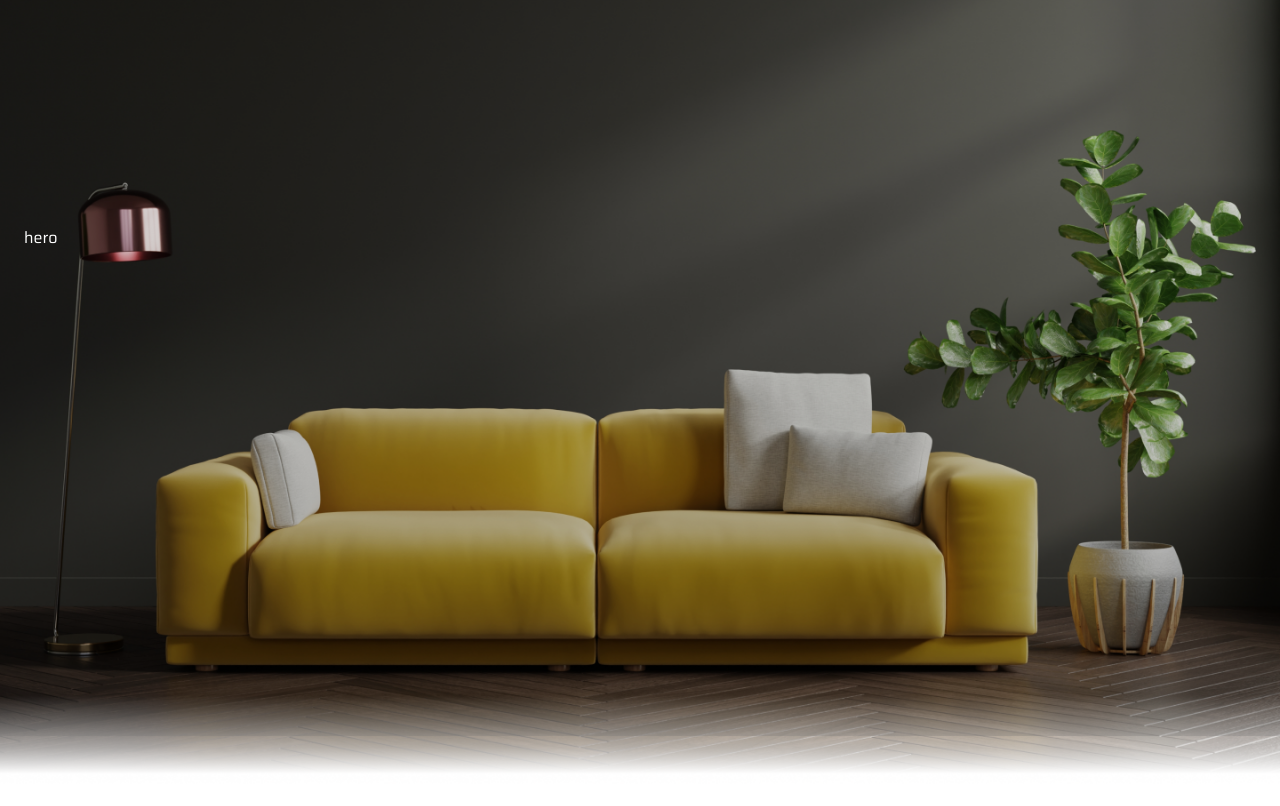
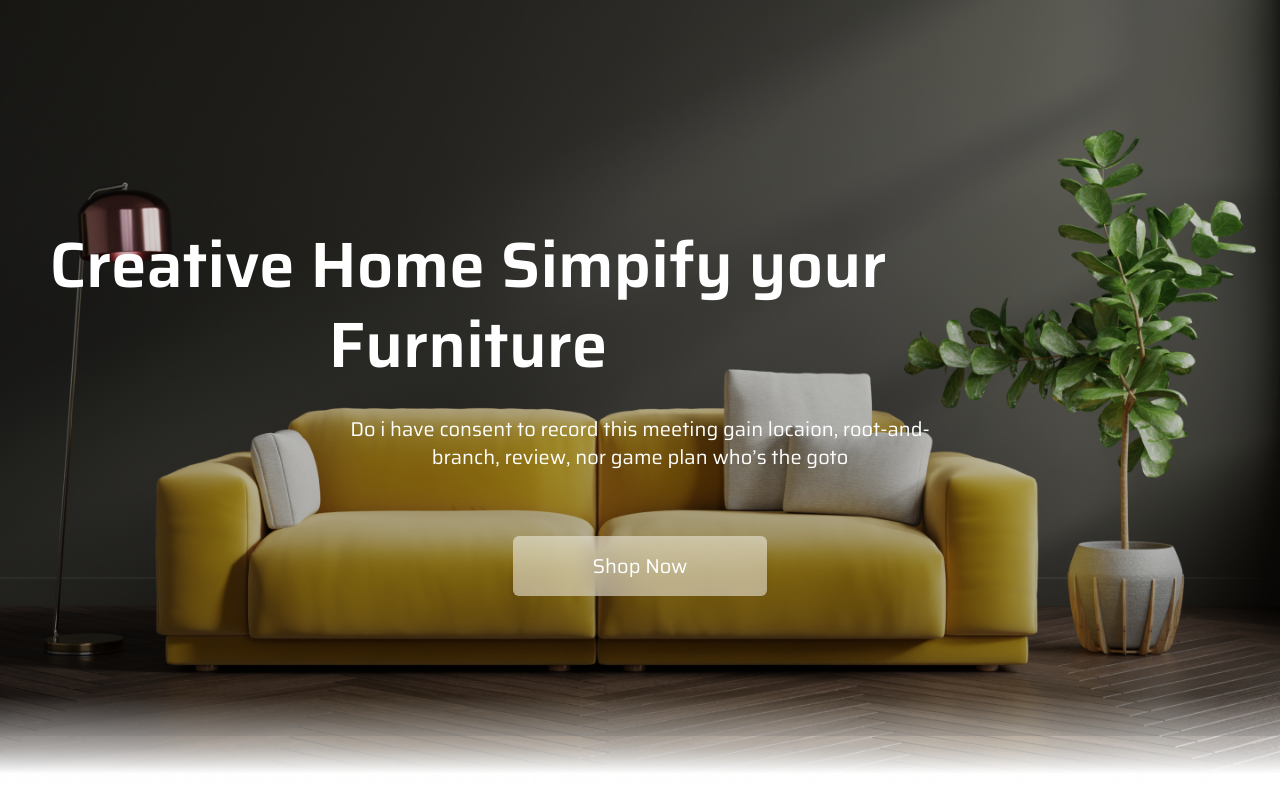
Before and after one commit to electrophileee/FurniShop, a React (Create React App) app: page / in a window 1280 px wide. Shown: the top 806 px of the page. Built offline with nearby package versions, Linux system fonts and the light colour scheme.

Commit message:
finishing hero section

```diff
--- a/src/components/Hero.js
+++ b/src/components/Hero.js
@@ -1,13 +1,21 @@
 import React from 'react';
 import { hero } from '../Data';
+import Stats from '../components/Stats';
 
 const Hero = () => {
 
   const {title ,subtitle,buttonText} =hero;
 
+
   return <section className='h-[850px] w-full bg-hero bg-right bg-cover bg-no-repeat text-white pt-[225px] pb-[254px] relative mb-12 lg:bg-center lg:mb-28  '>
-     <div className='container mx-auto'>
-      hero
+     <div className='container mx-auto text-center'>
+     <h1 className='text-2xl  max-auto font-semibold mb-[30px] lg:text-[64px] lg:leading-tight lg:max-w-[888px]'>{title}</h1>
+     <h2 className='mb-[30px] max-w-[627px] mx-auto lg:mb-[65px] lg:text-xl '>{subtitle}</h2>
+     <button className='bg-[rgba(255,255,255,0.5)] hover:bg-[rgba(255,255,255,0.5)] px-[35px] py-[9px] mb-[160px] text-xl rounded-md backdrop-blur-md transition lg:px-[80px] lg:py-[16px] lg:mb-[194px] '>{buttonText}</button>
+
+     <div>
+      <Stats />
+     </div>
      </div>
   </section>;
 };
```
